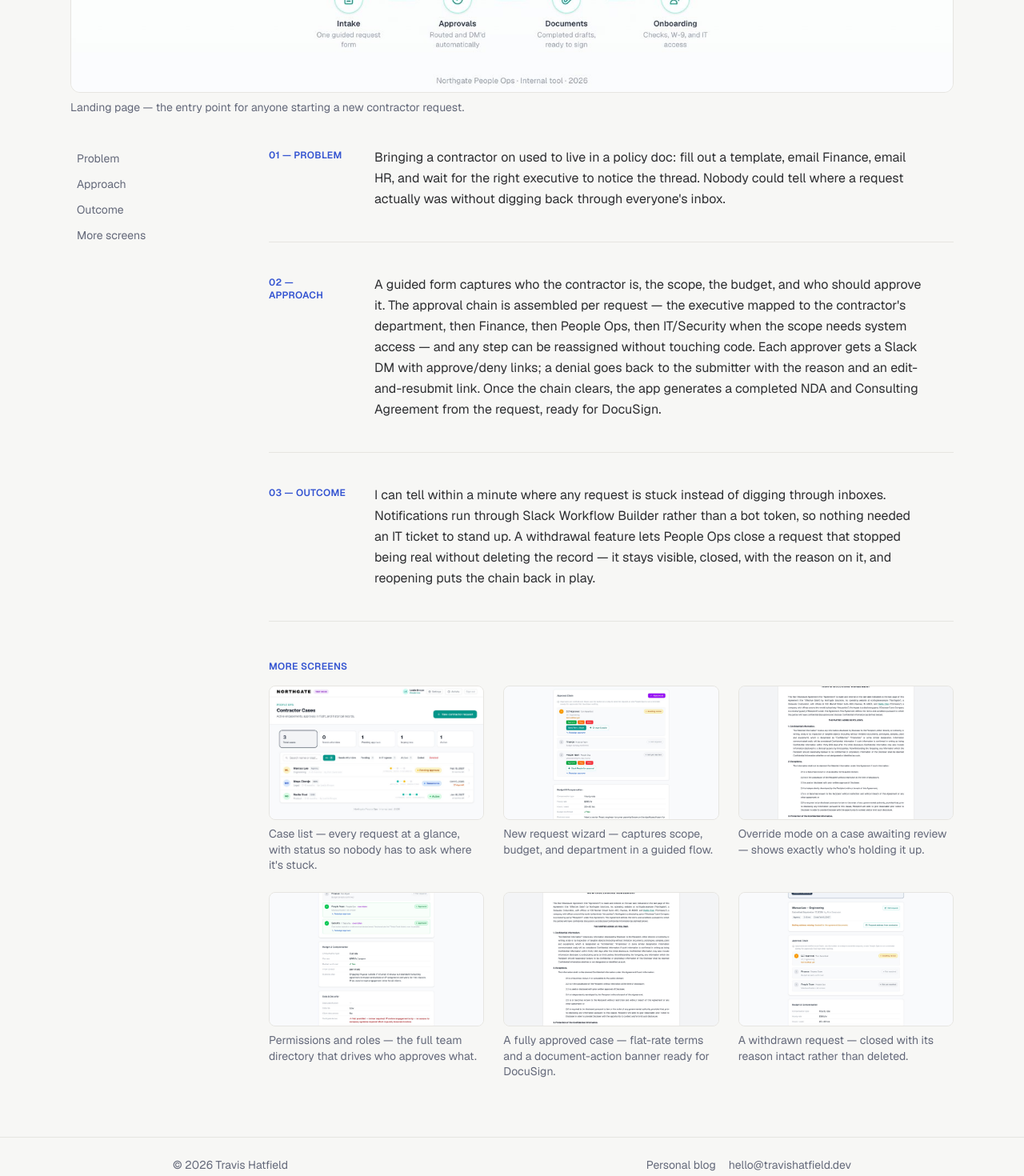
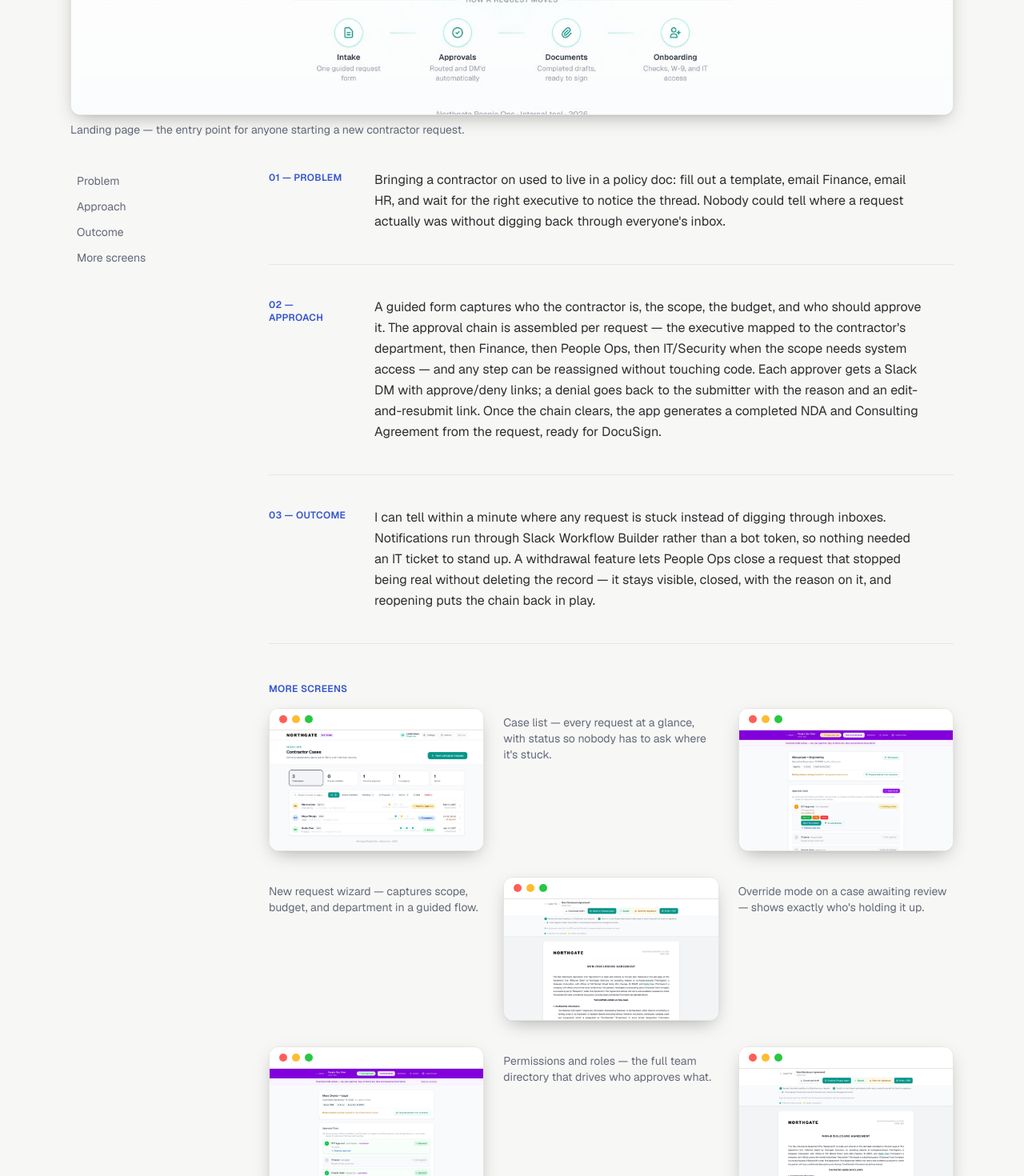
Before and after one commit to travis-hatfield/work-portfolio, a Next.js app: page /ai-assisted-projects/contractor-management-workflow in a window 1280 px wide. Shown: the part 840-2310 px from the top of the page at 80% size. Built offline with nearby package versions, Linux system fonts and the light colour scheme; no server answers; the database is empty.

Commit message:
Tighten AI-Assisted Projects titles; frame case-study screenshots in browser chrome for a designed look

```diff
--- a/components/case-study-detail.tsx
+++ b/components/case-study-detail.tsx
@@ -70,13 +70,13 @@ export default function CaseStudyDetail({
       </div>
 
       {hero && (
-        <figure className="space-y-2">
+        <figure>
           <ImageLightbox
             src={hero.url}
             alt={hero.caption || `${item.title} screenshot`}
-            className="aspect-[16/9] w-full rounded-xl border border-border object-cover"
+            caption={hero.caption}
+            className="w-full"
           />
-          {hero.caption && <figcaption className="text-sm text-muted">{hero.caption}</figcaption>}
         </figure>
       )}
 
@@ -118,18 +118,14 @@ export default function CaseStudyDetail({
           {rest.length > 0 && (
             <div id="more-screens" className="flex flex-col gap-4 pt-2">
               <h2 className="text-xs font-semibold uppercase tracking-wide text-accent">More screens</h2>
-              <div className="grid grid-cols-1 gap-x-6 gap-y-6 sm:grid-cols-2 xl:grid-cols-3">
+              <div className="grid grid-cols-1 gap-x-6 gap-y-8 sm:grid-cols-2 xl:grid-cols-3">
                 {rest.map((shot) => (
-                  <figure key={shot.url} className="space-y-2">
-                    <ImageLightbox
-                      src={shot.url}
-                      alt={shot.caption || `${item.title} screenshot`}
-                      className="aspect-[16/10] w-full rounded-lg border border-border object-cover"
-                    />
-                    {shot.caption && (
-                      <figcaption className="text-sm leading-snug text-muted">{shot.caption}</figcaption>
-                    )}
-                  </figure>
+                  <ImageLightbox
+                    key={shot.url}
+                    src={shot.url}
+                    alt={shot.caption || `${item.title} screenshot`}
+                    caption={shot.caption}
+                  />
                 ))}
               </div>
             </div>
--- a/components/case-study-list.tsx
+++ b/components/case-study-list.tsx
@@ -70,7 +70,7 @@ export default function CaseStudyList({
             </div>
 
             {shots.length > 0 && (
-              <div className="grid grid-cols-2 gap-2 content-start">
+              <div className="grid grid-cols-2 gap-3 content-start">
                 {shots.slice(0, 4).map((s) => {
                   const url = shotUrl(s);
                   return (
@@ -78,14 +78,13 @@ export default function CaseStudyList({
                       key={url}
                       src={url}
                       alt={`${c.title} screenshot`}
-                      className="aspect-[16/10] w-full rounded-lg border border-border object-cover"
                     />
                   );
                 })}
                 {shots.length > 4 && (
                   <Link
                     href={c.link_url || `${basePath}/${c.slug}`}
-                    className="flex aspect-[16/10] w-full items-center justify-center rounded-lg border border-dashed border-border text-sm font-medium text-muted hover:border-accent hover:text-accent transition-colors"
+                    className="flex aspect-[16/9] w-full items-center justify-center rounded-xl border border-dashed border-border text-sm font-medium text-muted hover:border-accent hover:text-accent transition-colors"
                   >
                     +{shots.length - 4} more
                   </Link>
--- a/components/image-lightbox.tsx
+++ b/components/image-lightbox.tsx
@@ -6,24 +6,41 @@ import { X } from "lucide-react";
 interface ImageLightboxProps {
   src: string;
   alt: string;
+  caption?: string;
   className?: string;
 }
 
-export default function ImageLightbox({ src, alt, className }: ImageLightboxProps) {
+export default function ImageLightbox({ src, alt, caption, className }: ImageLightboxProps) {
   const [isOpen, setIsOpen] = useState(false);
 
   return (
     <>
-      {/* Thumbnail */}
-      <img
-        src={src}
-        alt={alt}
-        className={`${className} cursor-pointer transition-opacity hover:opacity-80`}
-        onClick={() => setIsOpen(true)}
-        role="button"
-        tabIndex={0}
-        onKeyDown={(e) => e.key === "Enter" && setIsOpen(true)}
-      />
+      {/* Framed thumbnail */}
+      <div
+        className={`group relative overflow-hidden rounded-xl border border-border bg-card shadow-[0_1px_2px_rgba(0,0,0,0.04),0_8px_24px_-8px_rgba(0,0,0,0.35)] transition-all duration-200 hover:shadow-[0_1px_2px_rgba(0,0,0,0.06),0_16px_36px_-8px_rgba(0,0,0,0.45)] hover:-translate-y-0.5 ${className || ""}`}
+      >
+        {/* Browser chrome bar */}
+        <div className="flex items-center gap-1.5 border-b border-border bg-card/80 px-3 py-2">
+          <span className="h-2.5 w-2.5 rounded-full bg-[#ff5f57]" />
+          <span className="h-2.5 w-2.5 rounded-full bg-[#febc2e]" />
+          <span className="h-2.5 w-2.5 rounded-full bg-[#28c840]" />
+        </div>
+
+        {/* Screenshot */}
+        <button
+          type="button"
+          onClick={() => setIsOpen(true)}
+          className="block w-full cursor-zoom-in overflow-hidden"
+          aria-label={`Expand screenshot: ${alt}`}
+        >
+          <img
+            src={src}
+            alt={alt}
+            className="aspect-[16/9] w-full object-cover object-top transition-transform duration-300 group-hover:scale-[1.015]"
+          />
+        </button>
+      </div>
+      {caption && <p className="mt-2 text-sm text-muted">{caption}</p>}
 
       {/* Lightbox Modal */}
       {isOpen && (
@@ -33,21 +50,24 @@ export default function ImageLightbox({ src, alt, className }: ImageLightboxProp
           role="dialog"
           aria-modal="true"
         >
-          {/* Close button */}
           <button
             onClick={() => setIsOpen(false)}
-            className="absolute top-4 right-4 text-white hover:text-gray-300 transition-colors"
+            className="absolute top-4 right-4 text-white transition-colors hover:text-gray-300"
             aria-label="Close image"
           >
             <X size={32} />
           </button>
 
-          {/* Image container */}
           <div
-            className="relative max-w-4xl max-h-[90vh] overflow-auto"
+            className="relative max-h-[90vh] max-w-4xl overflow-auto rounded-lg border border-white/10 shadow-2xl"
             onClick={(e) => e.stopPropagation()}
           >
-            <img src={src} alt={alt} className="w-full h-auto" />
+            <div className="flex items-center gap-1.5 bg-[#1a1a1a] px-3 py-2">
+              <span className="h-2.5 w-2.5 rounded-full bg-[#ff5f57]" />
+              <span className="h-2.5 w-2.5 rounded-full bg-[#febc2e]" />
+              <span className="h-2.5 w-2.5 rounded-full bg-[#28c840]" />
+            </div>
+            <img src={src} alt={alt} className="h-auto w-full" />
           </div>
         </div>
       )}
--- a/lib/data.ts
+++ b/lib/data.ts
@@ -71,7 +71,7 @@ export const aiAssistedProjects: CaseStudy[] = [
   },
   {
     slug: "spot-bonus-request-routing",
-    title: "Spot Bonus Requests: Multi-Stage Approvals with an Auto-Generated Award Letter",
+    title: "Spot Bonus Requests: Three Approvals, One Auto-Generated Letter",
     problem:
       "A spot bonus had to reach a department head, then Finance, then People Ops, and end with a letter the employee could keep. Approvals were easy to lose track of, and the person who submitted one rarely knew where it stood.",
     approach:
@@ -93,7 +93,7 @@ export const aiAssistedProjects: CaseStudy[] = [
   },
   {
     slug: "hr-assistant-multi-system",
-    title: "HR Assistant: One Question Box Over Four Systems That Don't Talk to Each Other",
+    title: "HR Assistant: One Question Box, Four Systems That Never Synced",
     problem:
       "Simple questions — how many people in Canada, who starts in the next two weeks, whether a leave of absence has actually ended — lived across four systems that never synced. Anything crossing two of them meant exporting spreadsheets that were stale before the merge was finished.",
     approach:
```
